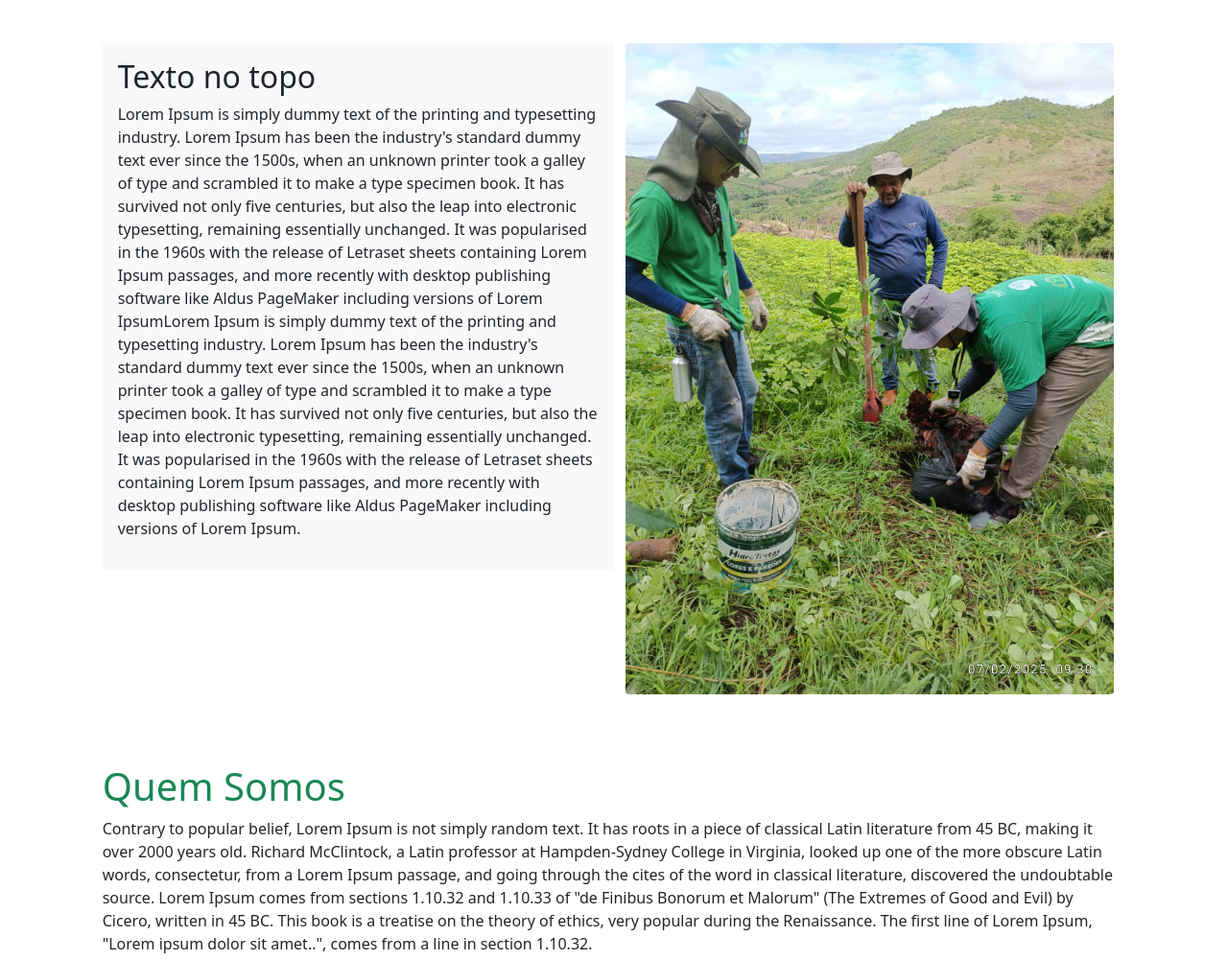
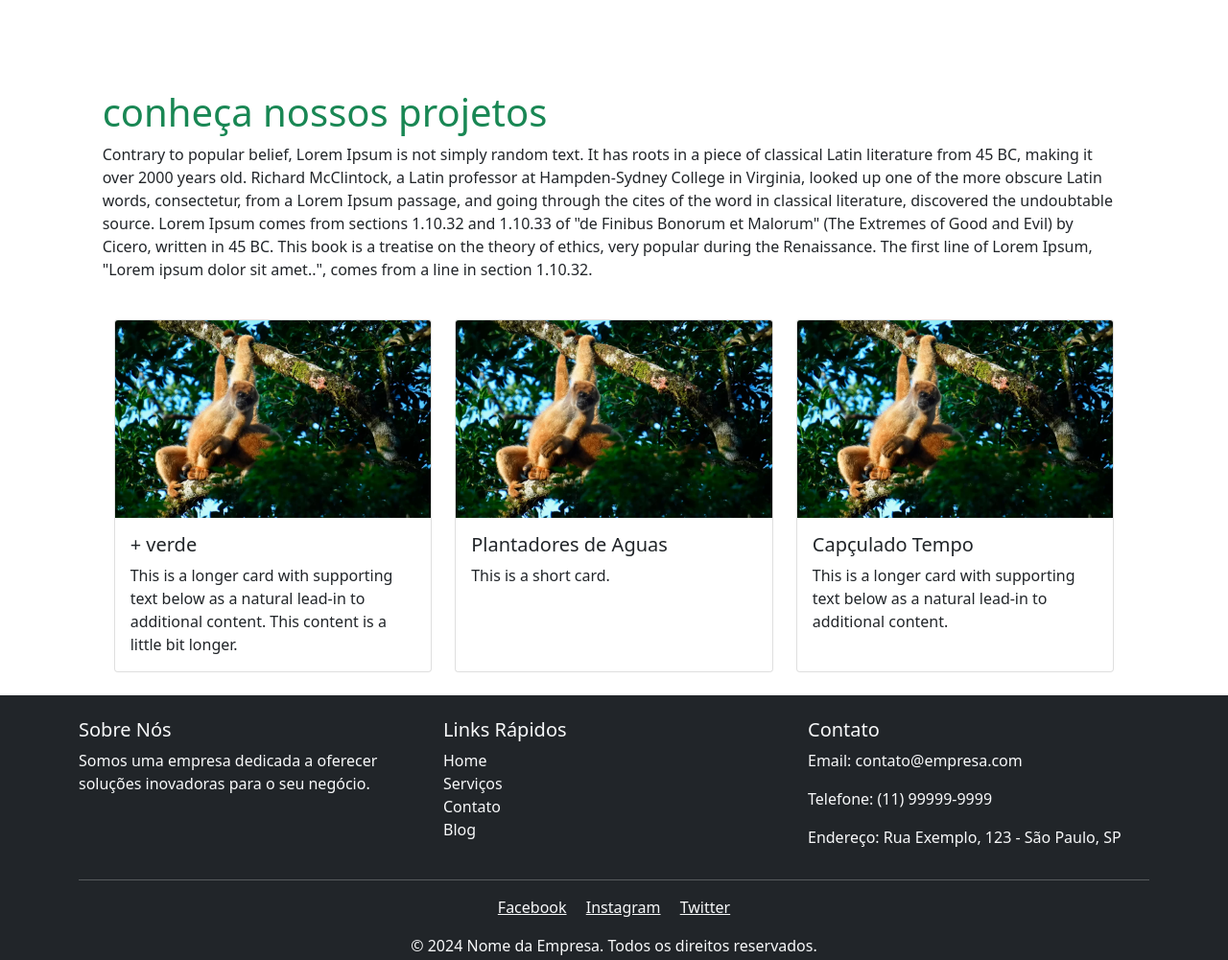
Before and after one commit to setebos07/oasaSite, a plain HTML site: page OasaSite/index.html in a window 1280 px wide. Shown: the part 955-1956 px from the top of the page at 96% size. Drawn offline with nearby package versions, Linux system fonts and the light colour scheme.

Commit message:
Update index.html

```diff
--- a/OasaSite/index.html
+++ b/OasaSite/index.html
@@ -173,32 +173,11 @@
 
   </section>
 
-        <!-- serviços -->
-
-        <div class="container mt-5 col-10" >
-          <div class="row align-items-start">
-              <!-- Texto no topo -->
-              <div class="col-md-6 bg-light p-3">
-                  <h2>Texto no topo</h2>
-                  <p class="text-justify">Lorem Ipsum is simply dummy text of the printing and typesetting industry. Lorem Ipsum has been the industry's standard dummy text ever since the 1500s, when an unknown printer took a galley of type and scrambled it to make a type specimen book. It has survived not only five centuries, but also the leap into electronic typesetting, remaining essentially unchanged. It was popularised in the 1960s with the release of Letraset sheets containing Lorem Ipsum passages, and more recently with desktop publishing software like Aldus PageMaker including versions of Lorem IpsumLorem Ipsum is simply dummy text of the printing and typesetting industry. Lorem Ipsum has been the industry's standard dummy text ever since the 1500s, when an unknown printer took a galley of type and scrambled it to make a type specimen book. It has survived not only five centuries, but also the leap into electronic typesetting, remaining essentially unchanged. It was popularised in the 1960s with the release of Letraset sheets containing Lorem Ipsum passages, and more recently with desktop publishing software like Aldus PageMaker including versions of Lorem Ipsum.</p>
-              </div>
-              <!-- Imagem -->
-              <div class="col-md-6 align-items-end">
-                  <img src="/img/pa.jpeg" class="img-fluid rounded w-100" alt="Imagem">
-              </div>
-          </div>
-      </div>
-
-
-
-
-
-
       </div>
       <br><br><br>
 
     <div class="col-10 m-auto">
-      <h1 class="text-start text-success">Quem Somos</h1>
+      <h1 class="text-start text-success">conheça nossos projetos</h1>
       <p class=" text-justify"> Contrary to popular belief, Lorem Ipsum is not simply random text. It has roots in a piece of classical Latin literature from 45 BC, making it over 2000 years old. Richard McClintock, a Latin professor at Hampden-Sydney College in Virginia, looked up one of the more obscure Latin words, consectetur, from a Lorem Ipsum passage, and going through the cites of the word in classical literature, discovered the undoubtable source. Lorem Ipsum comes from sections 1.10.32 and 1.10.33 of "de Finibus Bonorum et Malorum" (The Extremes of Good and Evil) by Cicero, written in 45 BC. This book is a treatise on the theory of ethics, very popular during the Renaissance. The first line of Lorem Ipsum, "Lorem ipsum dolor sit amet..", comes from a line in section 1.10.32.</p>
     </div>
 
@@ -209,7 +188,7 @@
           <div class="card h-100">
             <img src="/img/ma.webp" class="card-img-top" alt="...">
             <div class="card-body">
-              <h5 class="card-title">Card title</h5>
+              <h5 class="card-title">+ verde</h5>
               <p class="card-text">This is a longer card with supporting text below as a natural lead-in to additional content. This content is a little bit longer.</p>
             </div>
           </div>
@@ -218,7 +197,7 @@
           <div class="card h-100">
             <img src="/img/ma.webp" class="card-img-top" alt="...">
             <div class="card-body">
-              <h5 class="card-title">Card title</h5>
+              <h5 class="card-title">Plantadores de Aguas</h5>
               <p class="card-text">This is a short card.</p>
             </div>
           </div>
@@ -227,7 +206,7 @@
           <div class="card h-100">
             <img src="/img/ma.webp" class="card-img-top" alt="...">
             <div class="card-body">
-              <h5 class="card-title">Card title</h5>
+              <h5 class="card-title">Capçulado Tempo</h5>
               <p class="card-text">This is a longer card with supporting text below as a natural lead-in to additional content.</p>
             </div>
           </div>
```
